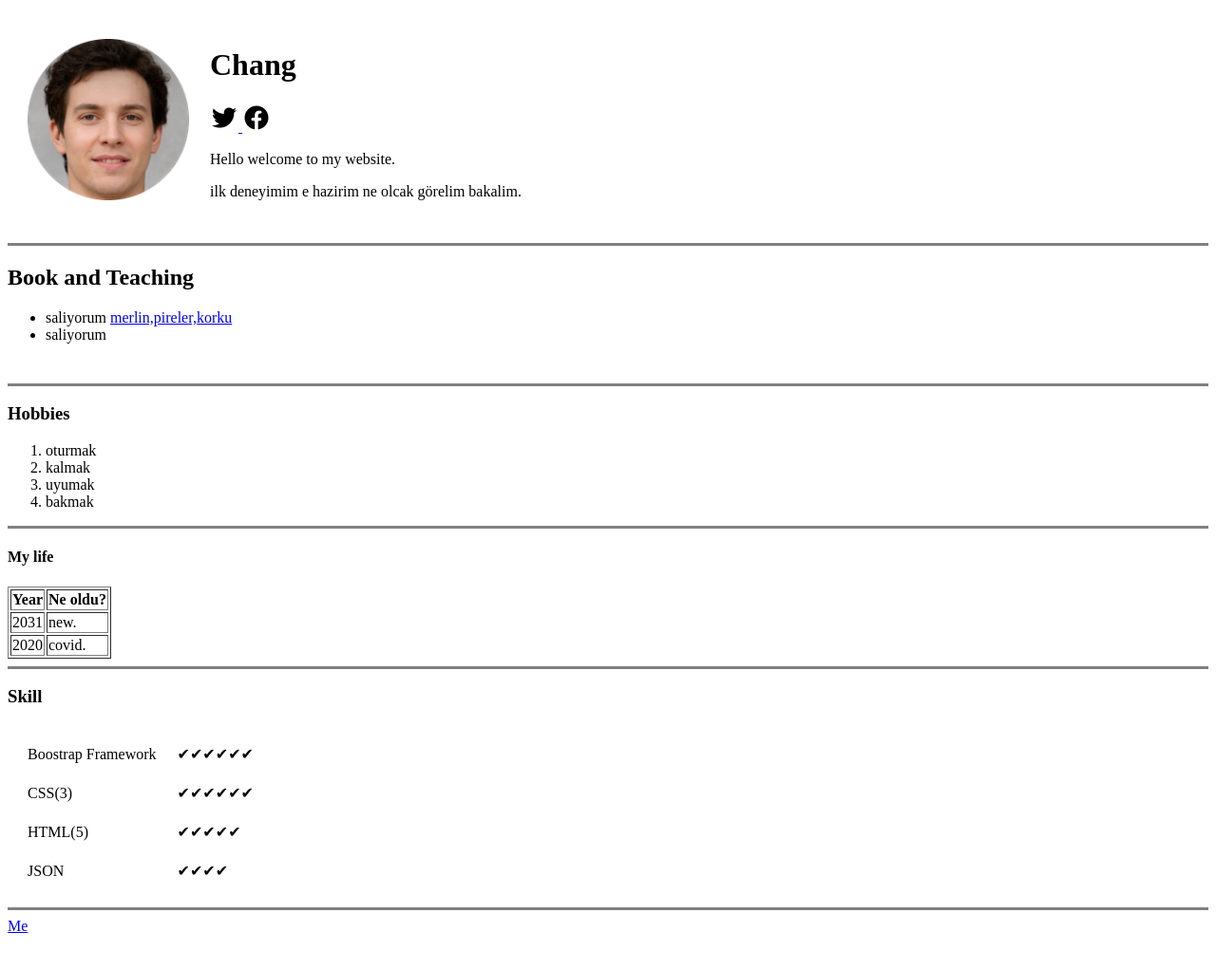
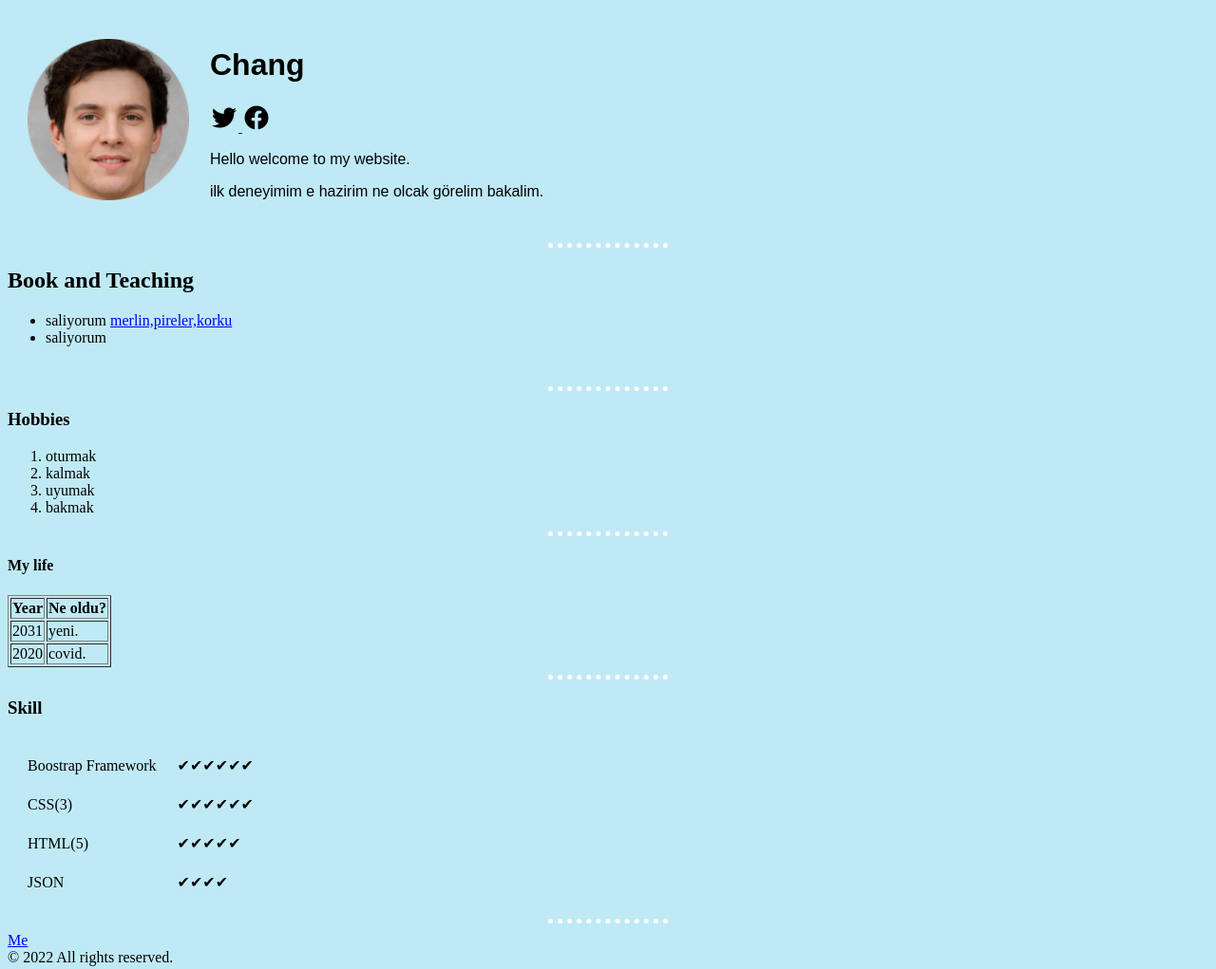
Before and after one commit to Fatih-mm/cv, a plain HTML site: page start.html in a window 1280 px wide. Shown: the whole page at 95% size. Before the commit the page ends 993 px from the top, so only its background shows below. Drawn offline with Linux system fonts and the light colour scheme.

Commit message:
Add files via upload

```diff
--- a/base.css
+++ b/base.css
@@ -0,0 +1,19 @@
+p {
+  font-family: Arial, Helvetica, sans-serifs;
+}
+body {
+  background-color: #bfeaf5;
+}
+
+hr {
+  background-color: #bfeaf5;
+  border-style: none;
+  border-top-style: dotted;
+  border-color: white;
+  border-width: 5px;
+
+  width: 10%;
+}
+h1 {
+  font-family: Arial, Helvetica, sans-serifs;
+}
--- a/start.html
+++ b/start.html
@@ -4,7 +4,7 @@
     <meta charset="UTF-8" />
     <meta http-equiv="X-UA-Compatible" content="IE=edge" />
     <meta name="viewport" content="width=device-width, initial-scale=1.0" />
-    <title>Chang</title>
+    <title>Chang New Challange</title>
     <link rel="stylesheet" href="base.css" />
   </head>
 
@@ -60,7 +60,7 @@
       <tbody>
         <tr>
           <td>2031</td>
-          <td>new.</td>
+          <td>yeni.</td>
         </tr>
         <tr>
           <td>2020</td>
@@ -100,5 +100,7 @@
     </table>
     <hr size="3" noshade="" />
     <a href="hello.html">Me</a>
+
+    <footer>&copy; 2022 All rights reserved.</footer>
   </body>
 </html>
--- a/style.css
+++ b/style.css
@@ -4,4 +4,5 @@ h1 {
 }
 p {
   font-size: 23px;
+  font-family: sans-serif;
 }
```
Also changed, not shown: hello.html (+2 -2 lines).
